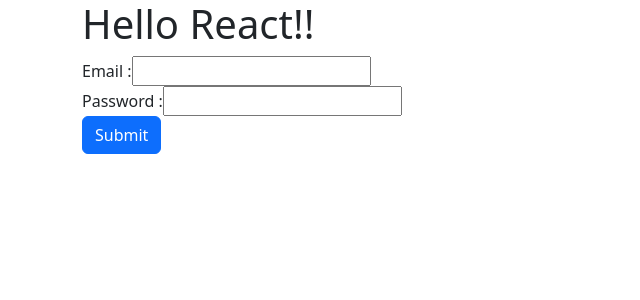
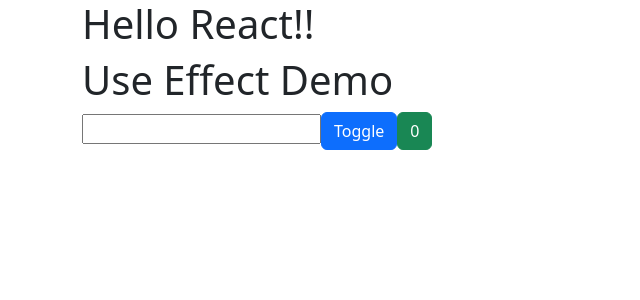
Before and after one commit to synergy2411/del-oct-23-frontend-adv-module-two, a React (Create React App) app in the folder awesome-app/: page / in a window 1280 px wide. Shown: the top 300 px of the page, without its empty margins (0-640 px from the left). Built offline with nearby package versions, Linux system fonts and the light colour scheme.

Commit message:
use effect added

```diff
--- a/awesome-app/src/App.js
+++ b/awesome-app/src/App.js
@@ -1,4 +1,5 @@
 import Login from "./components/Demo/Login";
+import UseEffectDemo from "./components/Demo/UseEffectDemo";
 
 function App() {
   // const [show, setShow] = useState(true);
@@ -6,7 +7,9 @@
     <div className="container">
       <h1>Hello React!!</h1>
 
-      <Login />
+      <UseEffectDemo />
+
+      {/* <Login /> */}
 
       {/* <button onClick={() => setShow(!show)}>Toggle Component</button> */}
       {/* {show && <ClassBased />} */}
--- /dev/null
+++ b/awesome-app/src/components/Demo/UseEffectDemo.jsx
@@ -0,0 +1,65 @@
+import React, { useEffect, useState } from "react";
+
+const UseEffectDemo = () => {
+  const [toggle, setToggle] = useState(false);
+
+  const [counter, setCounter] = useState(0);
+
+  const [search, setSearch] = useState("");
+
+  const [repos, setRepos] = useState([]);
+
+  //   useEffect(() => {
+  //     console.log("Use Effect Works");
+  //     return function () {
+  //       console.log("Clean Up");
+  //     };
+  //   }, [counter]);\
+
+  useEffect(() => {
+    let notifier = setTimeout(() => {
+      if (search !== "") {
+        fetch(`https://api.github.com/users/${search}/repos`)
+          .then((response) => response.json())
+          .then((data) => setRepos(data))
+          .catch(console.error);
+      }
+    }, 1500);
+
+    return function () {
+      clearTimeout(notifier);
+    };
+  }, [search]);
+
+  return (
+    <div>
+      <h1>Use Effect Demo</h1>
+
+      <input
+        type="text"
+        value={search}
+        onChange={(e) => setSearch(e.target.value)}
+      />
+
+      <button className="btn btn-primary" onClick={() => setToggle(!toggle)}>
+        Toggle
+      </button>
+
+      <button
+        className="btn btn-success"
+        onClick={() => setCounter(counter + 1)}
+      >
+        {counter}
+      </button>
+      {toggle && <p>Toggle is true now!</p>}
+
+      <ul>
+        {repos.map((repo) => (
+          <li key={repo.id}>{repo.name}</li>
+        ))}
+      </ul>
+    </div>
+  );
+};
+
+export default UseEffectDemo;
```
Also changed, not shown: 1 other file (tests, documents, lock files or other folders).
